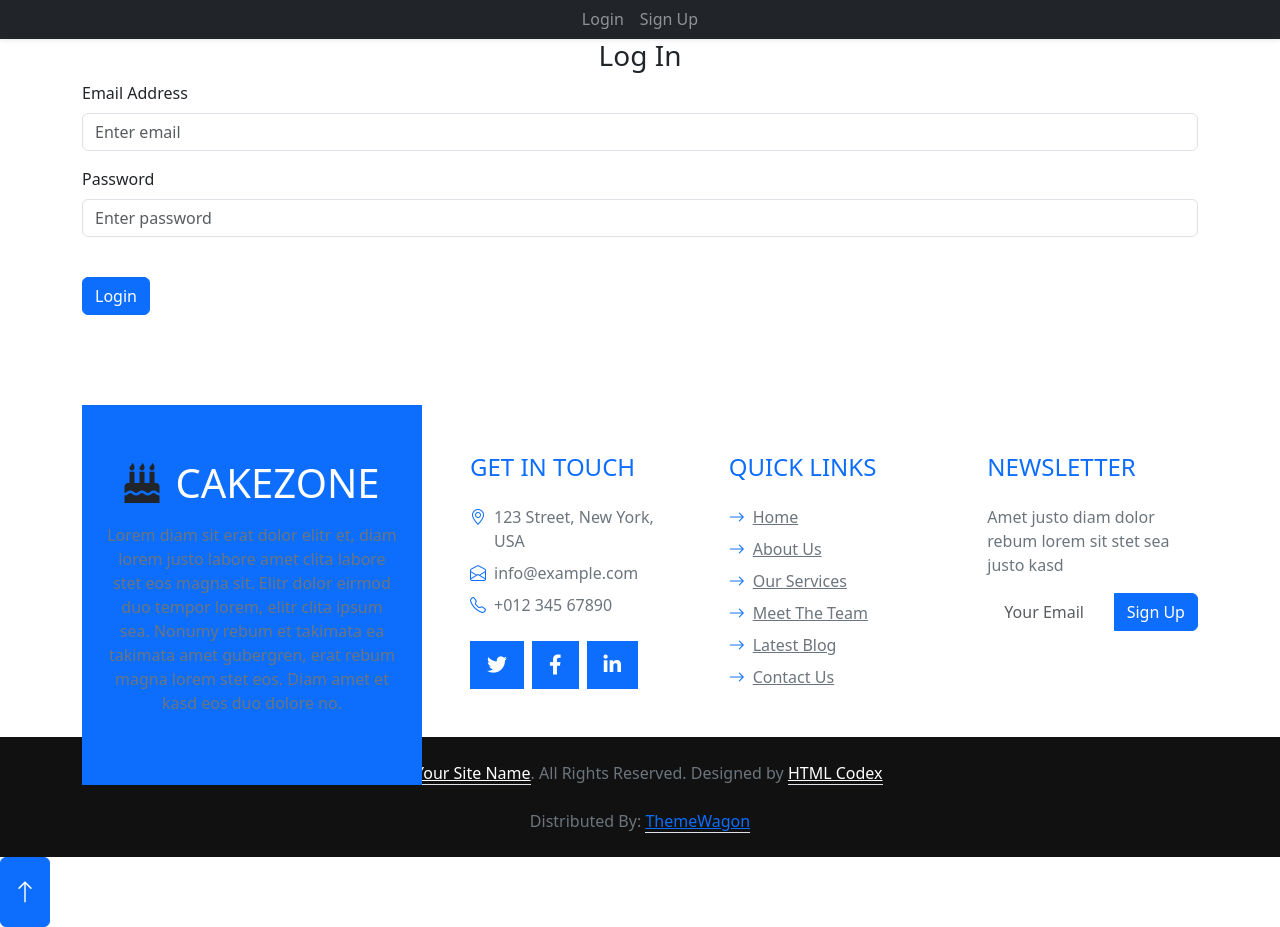
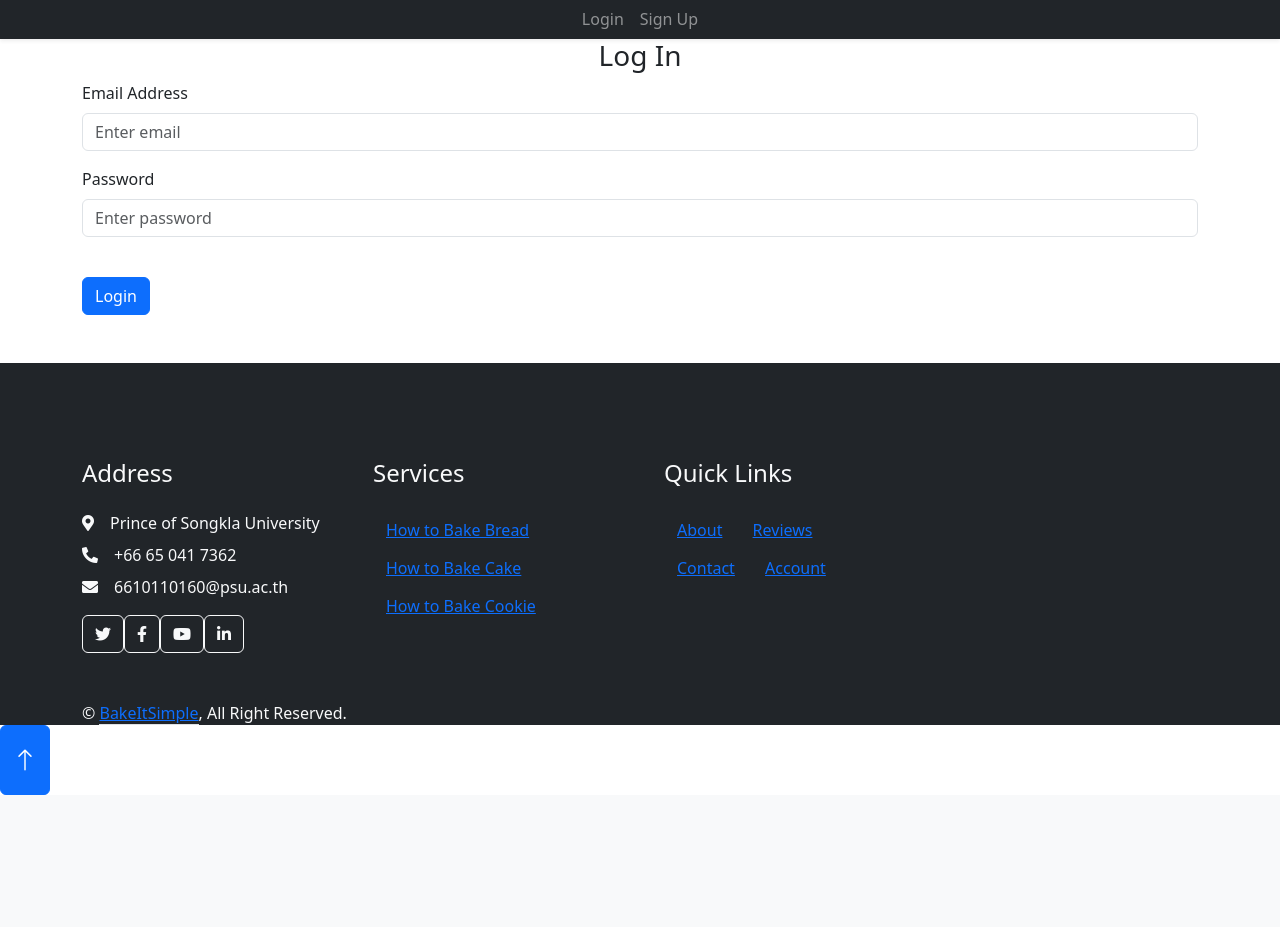
Before and after one commit to nimpy-wth/flask-web, a Flask app: page /login in a window 1280 px wide. Shown: the part 39-966 px from the top of the page. After the commit the page ends 834 px from the top, so only its background shows below. Run offline with Flask 3, Linux system fonts and the light colour scheme; some libraries are stand-ins or nearby versions; some web fonts are replaced.

Commit message:
add footer

```diff
--- a/website/templates/base.html
+++ b/website/templates/base.html
@@ -1,9 +1,12 @@
 <!DOCTYPE html>
 <html>
-  <title>How To Bake</title>
+  <title>Bake it Simple</title>
   <head>
     <meta charset="utf-8" />
     <meta name="viewport" content="width=device-width, initial-scale=1" />
+    <meta content="" name="keywords">
+    <meta content="" name="description">
+
     <link
       rel="stylesheet"
       href="https://stackpath.bootstrapcdn.com/bootstrap/4.4.1/css/bootstrap.min.css"
@@ -70,7 +73,7 @@
   <!-- Topbar End -->
 
 
-
+  <!-- Navbar Start -->
     <nav class="navbar navbar-expand-lg bg-dark navbar-dark shadow-sm py-3 py-lg-0 px-3 px-lg-0">
       <a href="base.html" class="navbar-brand d-block d-lg-none">
           <h1 class="m-0 text-uppercase text-white"><i class="fa fa-birthday-cake fs-1 text-primary me-3"></i>How To Bake</h1>
@@ -127,72 +130,44 @@
   <!-- Navbar End -->
 
       <!-- Footer Start -->
-      <div class="container-fluid bg-img text-secondary" style="margin-top: 90px">
-        <div class="container">
-            <div class="row gx-5">
-                <div class="col-lg-4 col-md-6 mb-lg-n5">
-                    <div class="d-flex flex-column align-items-center justify-content-center text-center h-100 bg-primary border-inner p-4">
-                        <a href="index.html" class="navbar-brand">
-                            <h1 class="m-0 text-uppercase text-white"><i class="fa fa-birthday-cake fs-1 text-dark me-3"></i>CakeZone</h1>
-                        </a>
-                        <p class="mt-3">Lorem diam sit erat dolor elitr et, diam lorem justo labore amet clita labore stet eos magna sit. Elitr dolor eirmod duo tempor lorem, elitr clita ipsum sea. Nonumy rebum et takimata ea takimata amet gubergren, erat rebum magna lorem stet eos. Diam amet et kasd eos duo dolore no.</p>
+      <div class="container-fluid bg-dark text-light footer mt-5 pt-5 wow fadeIn" data-wow-delay="0.1s">
+        <div class="container py-5">
+            <div class="row g-5">
+                <div class="col-lg-3 col-md-6">
+                    <h4 class="text-light mb-4">Address</h4>
+                    <p class="mb-2"><i class="fa fa-map-marker-alt me-3"></i>Prince of Songkla University</p>
+                    <p class="mb-2"><i class="fa fa-phone-alt me-3"></i>+66 65 041 7362</p>
+                    <p class="mb-2"><i class="fa fa-envelope me-3"></i>6610110160@psu.ac.th</p>
+                    <div class="d-flex pt-2">
+                        <a class="btn btn-outline-light btn-social" href=""><i class="fab fa-twitter"></i></a>
+                        <a class="btn btn-outline-light btn-social" href=""><i class="fab fa-facebook-f"></i></a>
+                        <a class="btn btn-outline-light btn-social" href=""><i class="fab fa-youtube"></i></a>
+                        <a class="btn btn-outline-light btn-social" href=""><i class="fab fa-linkedin-in"></i></a>
                     </div>
                 </div>
-                <div class="col-lg-8 col-md-6">
-                    <div class="row gx-5">
-                        <div class="col-lg-4 col-md-12 pt-5 mb-5">
-                            <h4 class="text-primary text-uppercase mb-4">Get In Touch</h4>
-                            <div class="d-flex mb-2">
-                                <i class="bi bi-geo-alt text-primary me-2"></i>
-                                <p class="mb-0">123 Street, New York, USA</p>
-                            </div>
-                            <div class="d-flex mb-2">
-                                <i class="bi bi-envelope-open text-primary me-2"></i>
-                                <p class="mb-0">info@example.com</p>
-                            </div>
-                            <div class="d-flex mb-2">
-                                <i class="bi bi-telephone text-primary me-2"></i>
-                                <p class="mb-0">+012 345 67890</p>
-                            </div>
-                            <div class="d-flex mt-4">
-                                <a class="btn btn-lg btn-primary btn-lg-square border-inner rounded-0 me-2" href="#"><i class="fab fa-twitter fw-normal"></i></a>
-                                <a class="btn btn-lg btn-primary btn-lg-square border-inner rounded-0 me-2" href="#"><i class="fab fa-facebook-f fw-normal"></i></a>
-                                <a class="btn btn-lg btn-primary btn-lg-square border-inner rounded-0 me-2" href="#"><i class="fab fa-linkedin-in fw-normal"></i></a>
-                            </div>
-                        </div>
-                        <div class="col-lg-4 col-md-12 pt-0 pt-lg-5 mb-5">
-                            <h4 class="text-primary text-uppercase mb-4">Quick Links</h4>
-                            <div class="d-flex flex-column justify-content-start">
-                                <a class="text-secondary mb-2" href="#"><i class="bi bi-arrow-right text-primary me-2"></i>Home</a>
-                                <a class="text-secondary mb-2" href="#"><i class="bi bi-arrow-right text-primary me-2"></i>About Us</a>
-                                <a class="text-secondary mb-2" href="#"><i class="bi bi-arrow-right text-primary me-2"></i>Our Services</a>
-                                <a class="text-secondary mb-2" href="#"><i class="bi bi-arrow-right text-primary me-2"></i>Meet The Team</a>
-                                <a class="text-secondary mb-2" href="#"><i class="bi bi-arrow-right text-primary me-2"></i>Latest Blog</a>
-                                <a class="text-secondary" href="#"><i class="bi bi-arrow-right text-primary me-2"></i>Contact Us</a>
-                            </div>
-                        </div>
-                        <div class="col-lg-4 col-md-12 pt-0 pt-lg-5 mb-5">
-                            <h4 class="text-primary text-uppercase mb-4">Newsletter</h4>
-                            <p>Amet justo diam dolor rebum lorem sit stet sea justo kasd</p>
-                            <form action="">
-                                <div class="input-group">
-                                    <input type="text" class="form-control border-white p-3" placeholder="Your Email">
-                                    <button class="btn btn-primary">Sign Up</button>
-                                </div>
-                            </form>
-                        </div>
+                <div class="col-lg-3 col-md-6">
+                    <h4 class="text-light mb-4">Services</h4>
+                    <a class="btn btn-link" href="">How to Bake Bread</a>
+                    <a class="btn btn-link" href="">How to Bake Cake</a>
+                    <a class="btn btn-link" href="">How to Bake Cookie</a>
+                </div>
+                <div class="col-lg-3 col-md-6">
+                    <h4 class="text-light mb-4">Quick Links</h4>
+                    <a class="btn btn-link" href="">About</a>
+                    <a class="btn btn-link" href="">Reviews</a>
+                    <a class="btn btn-link" href="">Contact</a>
+                    <a class="btn btn-link" href="">Account</a>
+                </div>
+            </div>
+        </div>
+        <div class="container">
+            <div class="copyright">
+                <div class="row">
+                    <div class="col-md-6 text-center text-md-start mb-3 mb-md-0">
+                        &copy; <a class="border-bottom" href="#">BakeItSimple</a>, All Right Reserved.
                     </div>
                 </div>
             </div>
-        </div>
-    </div>
-    <div class="container-fluid text-secondary py-4" style="background: #111111;">
-        <div class="container text-center">
-            <p class="mb-0">&copy; <a class="text-white border-bottom" href="#">Your Site Name</a>. All Rights Reserved.
-
-			<!--/*** This template is free as long as you keep the footer author’s credit link/attribution link/backlink. If you'd like to use the template without the footer author’s credit link/attribution link/backlink, you can purchase the Credit Removal License from "https://htmlcodex.com/credit-removal". Thank you for your support. ***/-->
-			Designed by <a class="text-white border-bottom" href="https://htmlcodex.com">HTML Codex</a></p>
-            <br>Distributed By: <a class="border-bottom" href="https://themewagon.com" target="_blank">ThemeWagon</a>
         </div>
     </div>
     <!-- Footer End -->
```
